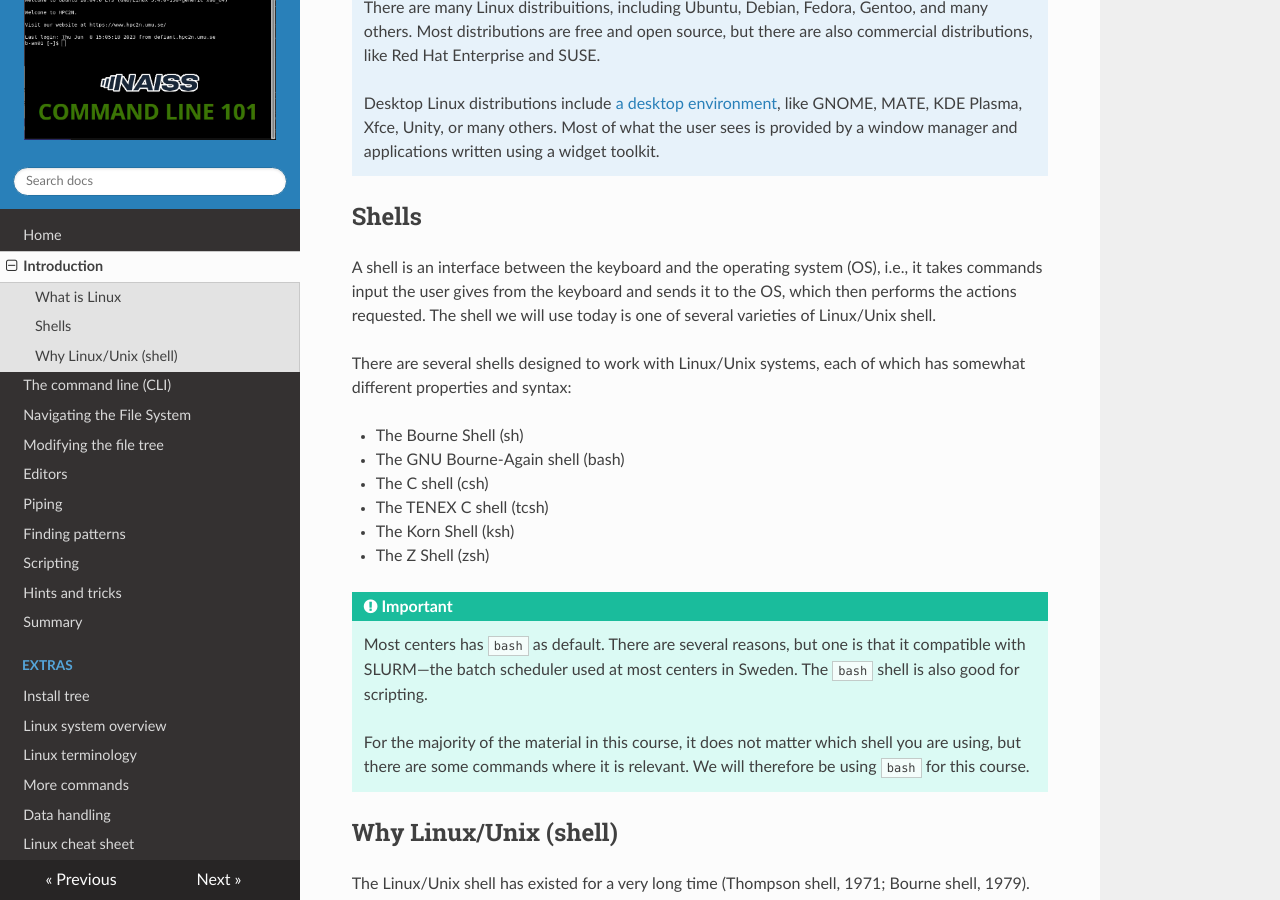
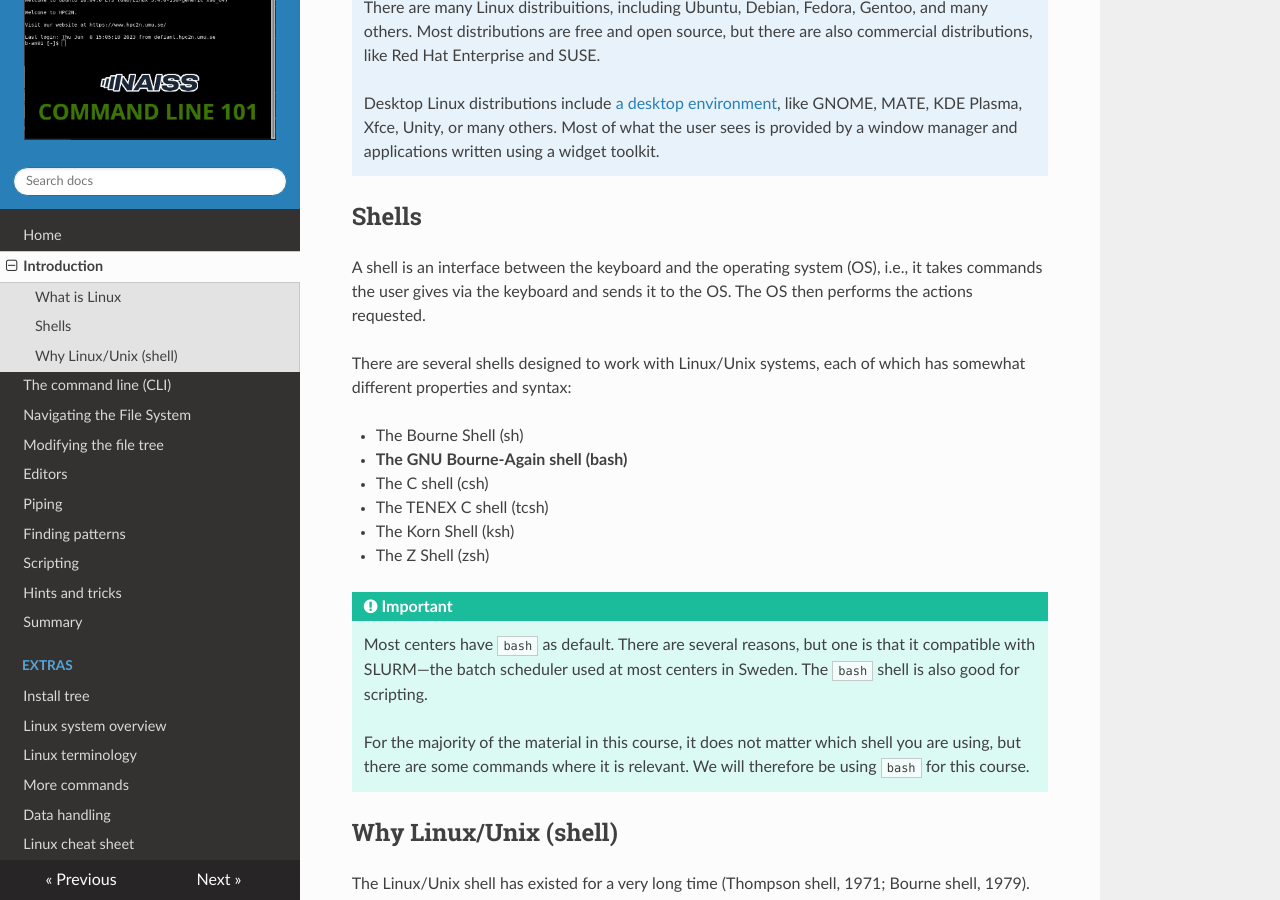
Before and after one commit to hpc2n/linux-command-line-101, an MkDocs documentation site: the page built from docs/intro.md, in a window 1280 px wide and 900 px high, scrolled down 998 px. Built offline with MkDocs 1.6.1, drawn with Linux system fonts in a browser that asks for light colours; nearby versions of some CDN libraries.

Commit message:
formatting, spelling in intro.md

```diff
--- a/docs/intro.md
+++ b/docs/intro.md
@@ -32,12 +32,12 @@ In addition, a windowing system of some sort (X11, Wayland) interfaces directly
 
 ## Shells
 
-A shell is an interface between the keyboard and the operating system (OS), i.e., it takes commands input the user gives from the keyboard and sends it to the OS, which then performs the actions requested. The shell we will use today is one of several varieties of Linux/Unix shell.
+A shell is an interface between the keyboard and the operating system (OS), i.e., it takes commands the user gives via the keyboard and sends it to the OS. The OS then performs the actions requested.
 
 There are several shells designed to work with Linux/Unix systems, each of which has somewhat different properties and syntax:
 
 - The Bourne Shell (sh)
-- The GNU Bourne-Again shell (bash)
+- **The GNU Bourne-Again shell (bash)**
 - The C shell (csh)
 - The TENEX C shell (tcsh)
 - The Korn Shell (ksh)
@@ -45,7 +45,7 @@ There are several shells designed to work with Linux/Unix systems, each of which
 
 !!! Important
 
-    Most centers has ``bash`` as default. There are several reasons, but one is that it compatible with SLURM---the batch scheduler used at most centers in Sweden. The ``bash`` shell is also good for scripting.
+    Most centers have ``bash`` as default. There are several reasons, but one is that it compatible with SLURM---the batch scheduler used at most centers in Sweden. The ``bash`` shell is also good for scripting.
 
     For the majority of the material in this course, it does not matter which shell you are using, but there are some commands where it is relevant. We will therefore be using ``bash`` for this course.
 
```
